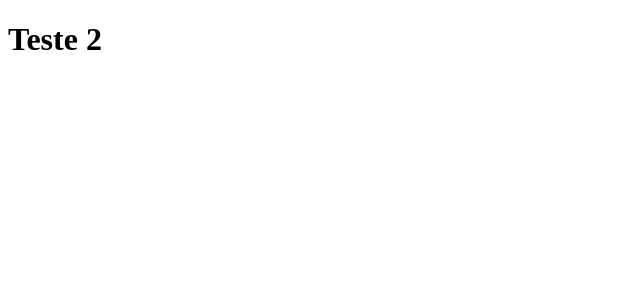
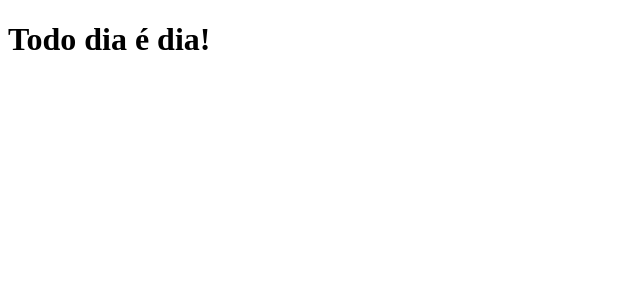
Before and after one commit to DanielBerriel/clone-tabnews, a Next.js app: page / in a window 1280 px wide. Shown: the top 300 px of the page, without its empty margins (0-640 px from the left). Built offline with nearby package versions, Linux system fonts and the light colour scheme.

Commit message:
Atualização do index.js

```diff
--- a/pages/index.js
+++ b/pages/index.js
@@ -1,5 +1,4 @@
 function Home() {
-    return <h1>Teste 2</h1>
+    return <h1>Todo dia é dia!</h1>
 }
-
 export default Home;
```
